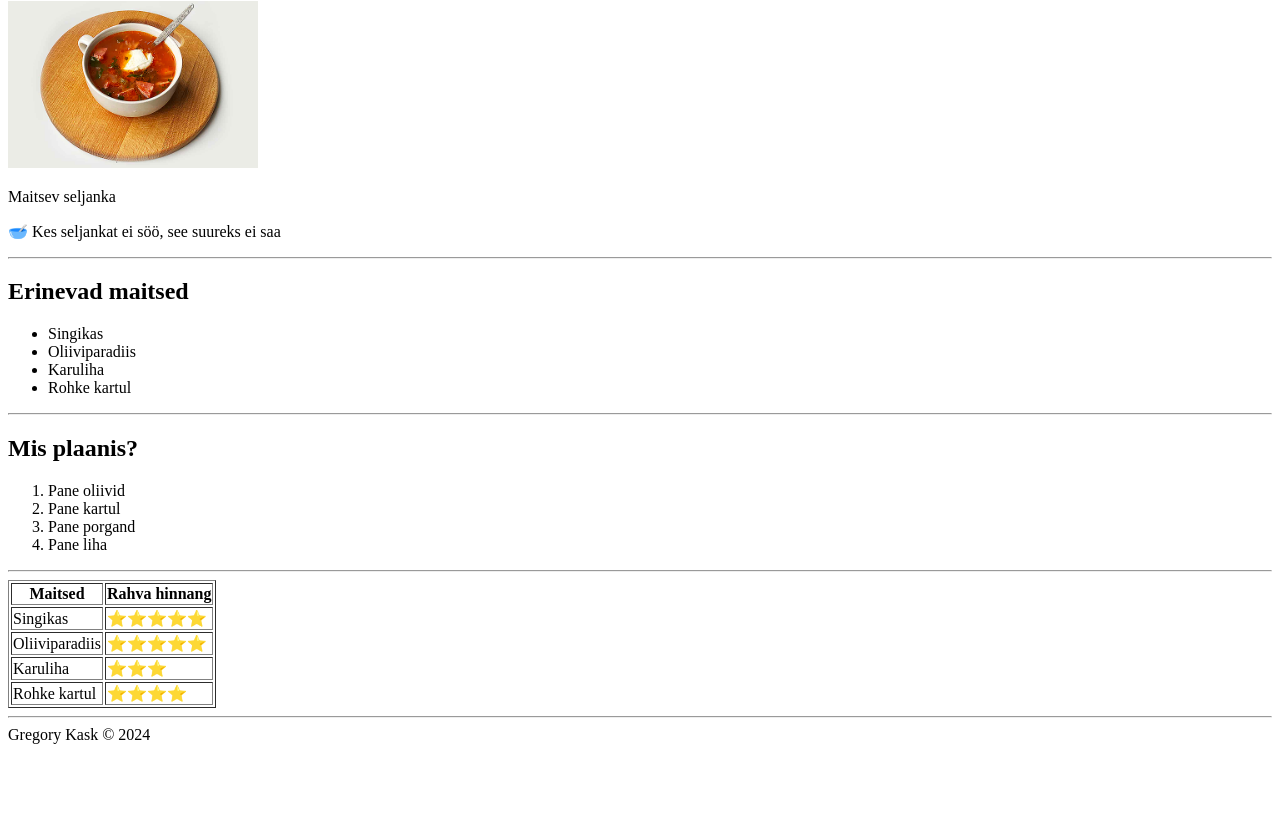
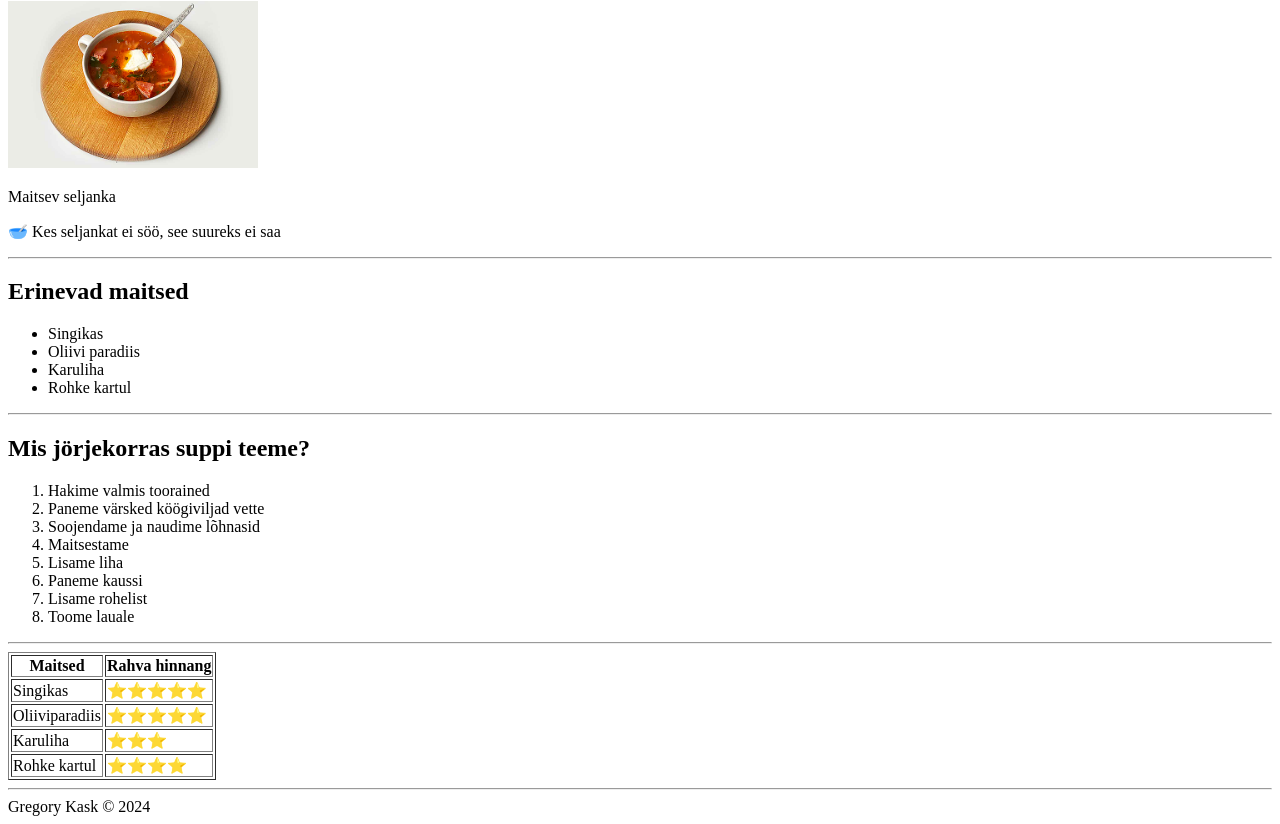
Before and after one commit to Keeksu/Week1-HTML--FirstPage, a plain HTML site: page index.html in a window 1280 px wide. Shown: the part 79-903 px from the top of the page. Before the commit the page ends 831 px from the top, so only its background shows below. Drawn offline with Linux system fonts and the light colour scheme.

Commit message:
Tegin esimese lehe

```diff
--- a/index.html
+++ b/index.html
@@ -19,22 +19,26 @@
     <ul>
         <!--li - list items -->
         <li>Singikas</li>
-        <li>Oliiviparadiis</li>
+        <li>Oliivi paradiis</li>
         <li>Karuliha</li>
         <li>Rohke kartul</li>
     </ul>
 
     <hr>
 
-    <h2>Mis plaanis?</h2>
+    <h2>Mis jörjekorras suppi teeme?</h2>
 
     <!--ol - ordered list -->
 
     <ol>
-        <li>Pane oliivid</li>
-        <li>Pane kartul</li>
-        <li>Pane porgand</li>
-        <li>Pane liha</li>
+        <li>Hakime valmis toorained</li>
+        <li>Paneme värsked köögiviljad vette</li>
+        <li>Soojendame ja naudime lõhnasid</li>
+        <li>Maitsestame</li>
+        <li>Lisame liha</li>
+        <li>Paneme kaussi</li>
+        <li>Lisame rohelist</li>
+        <li>Toome lauale</li>
     </ol>
 
     <hr>
```
